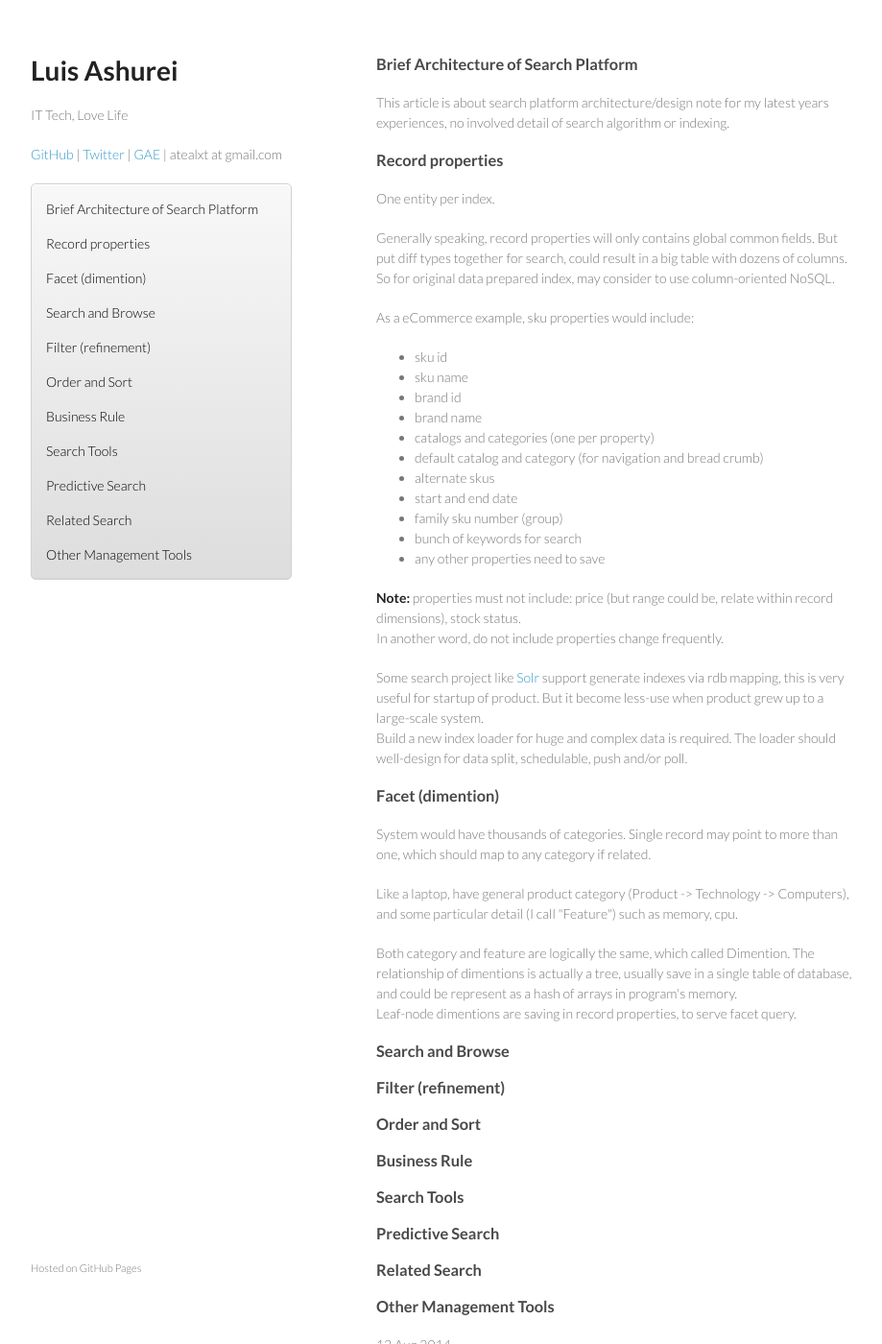
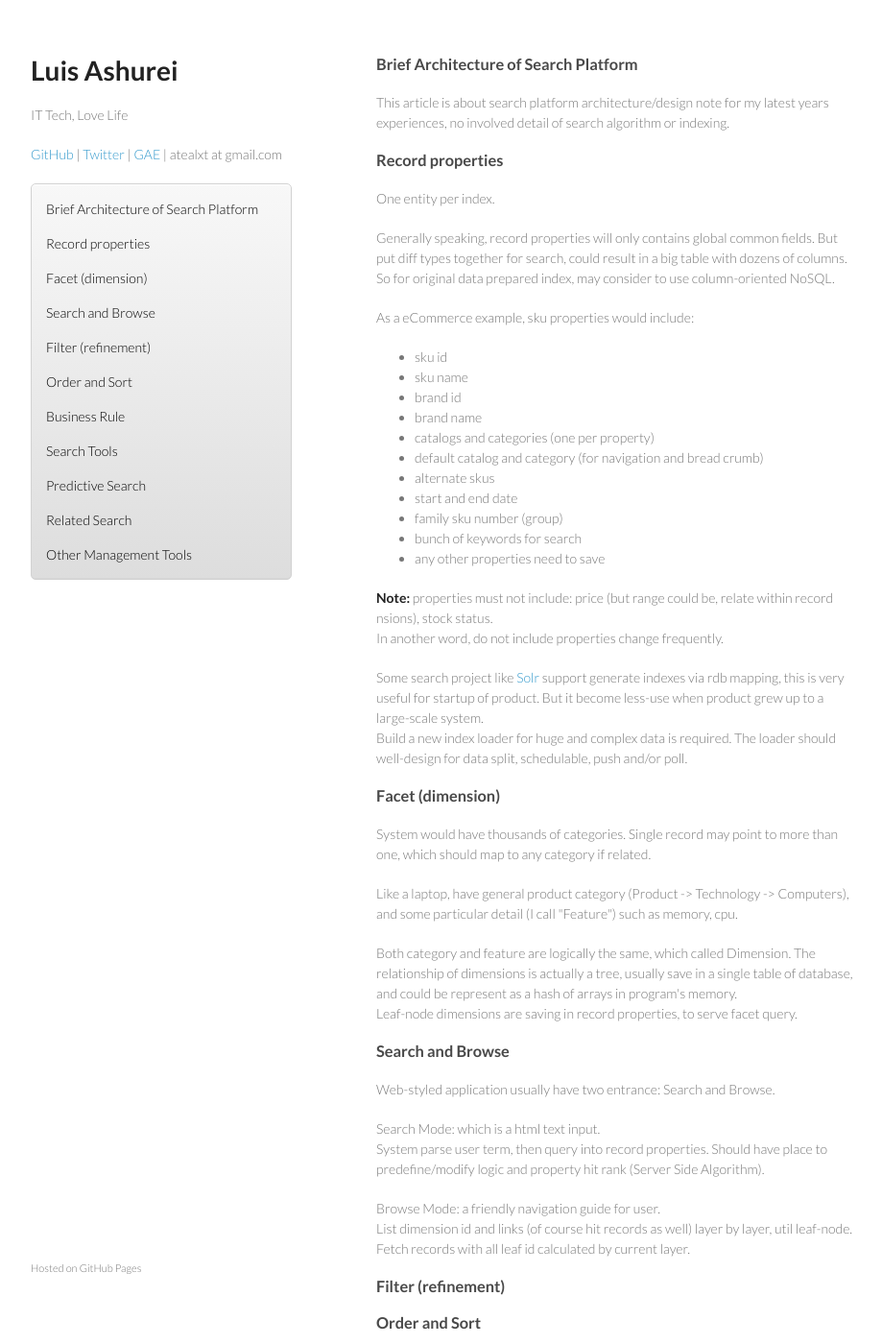
Before and after one commit to atealxt/atealxt.github.io, a Jekyll site: the page built from _posts/2014-08-13-brief-architecture-of-search-platform.html, in a window 1280 px wide and 1400 px high. Shown: the whole window at 96% size, without its empty margins (178-1097 px from the left). Built offline with Jekyll 4.4.1, drawn with Linux system fonts in a browser that asks for light colours; comment, search, counter and statistics services are not loaded.

Commit message:
Update 2014-08-13-brief-architecture-of-search-platform.html

```diff
--- a/_posts/2014-08-13-brief-architecture-of-search-platform.html
+++ b/_posts/2014-08-13-brief-architecture-of-search-platform.html
@@ -49,7 +49,7 @@ As a eCommerce example, sku properties would include:
 </ul>
 
 <strong>Note:</strong> properties must not include:
-price (but range could be, relate within record dimensions), stock status.
+price (but range could be, relate within record nsions), stock status.
 <br>
 In another word, do not include properties change frequently.
 </p>
@@ -63,7 +63,7 @@ The loader should well-design for data split, schedulable, push and/or poll.
 
 <h3>
 <a href="#facet" name="facet" class="anchor"><span class="octicon octicon-link"></span></a>
-Facet (dimention)
+Facet (dimension)
 </h3>
 
 <p>
@@ -76,10 +76,10 @@ Like a laptop, have general product category (Product -> Technology -> Computers
 </p>
 
 <p>
-Both category and feature are logically the same, which called Dimention.
-The relationship of dimentions is actually a tree, usually save in a single table of database, and could be represent as a hash of arrays in program's memory.
+Both category and feature are logically the same, which called Dimension.
+The relationship of dimensions is actually a tree, usually save in a single table of database, and could be represent as a hash of arrays in program's memory.
 <br>
-Leaf-node dimentions are saving in record properties, to serve facet query.
+Leaf-node dimensions are saving in record properties, to serve facet query.
 </p>
 
 <h3>
@@ -88,6 +88,18 @@ Search and Browse
 </h3>
 
 <p>
+Web-styled application usually have two entrance: Search and Browse.
+</p>
+
+<p>
+Search Mode: which is a html text input.<br>
+System parse user term, then query into record properties. Should have place to predefine/modify logic and property hit rank (Server Side Algorithm).
+</p>
+
+<p>
+Browse Mode: a friendly navigation guide for user.<br>
+List dimension id and links (of course hit records as well) layer by layer, util leaf-node.
+Fetch records with all leaf id calculated by current layer.
 </p>
 
 <h3>
```
